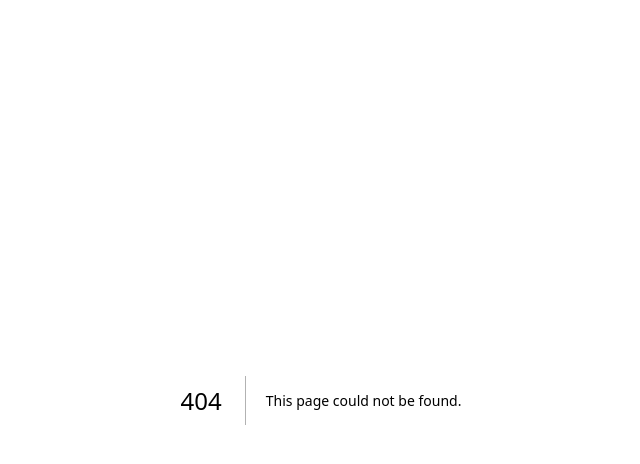
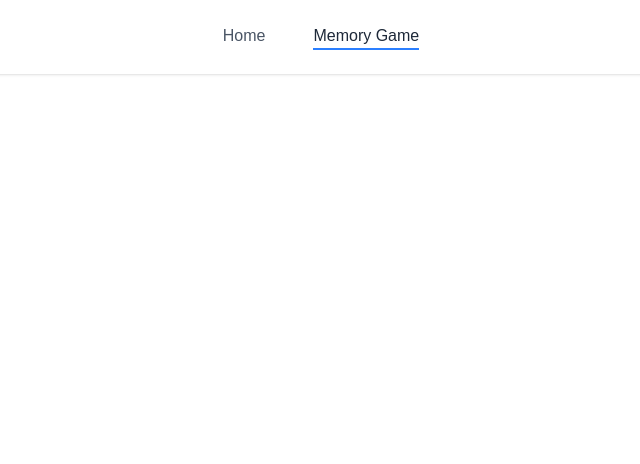
Before and after one commit to StefanoDaniello/prova-zustand, a Next.js app: page /memory-game in a window 1280 px wide. Before the commit this address had no page. Shown: the top 464 px of the page, without its empty margins (319-959 px from the left). Built offline with nearby package versions, Linux system fonts and the light colour scheme.

Commit message:
start memory game

```diff
--- /dev/null
+++ b/src/app/components/header.tsx
@@ -0,0 +1,35 @@
+"use client";
+
+import { usePathname } from "next/navigation";
+
+export default function Header() {
+  const pathname = usePathname();
+  return (
+    <header>
+      <nav className="bg-white shadow dark:bg-gray-800">
+        <div className="container flex items-center justify-center p-6 mx-auto text-gray-600 capitalize dark:text-gray-300">
+          <a
+            href="/"
+            className={`mx-1.5 sm:mx-6 border-b-2 transition-colors duration-300 transform ${
+              pathname === "/"
+                ? "border-blue-500 text-gray-800 dark:text-gray-200"
+                : "border-transparent hover:border-blue-500 hover:text-gray-800 dark:hover:text-gray-200"
+            }`}
+          >
+            Home
+          </a>
+          <a
+            href="/memory-game"
+            className={`mx-1.5 sm:mx-6 border-b-2 transition-colors duration-300 transform ${
+              pathname === "/memory-game"
+                ? "border-blue-500 text-gray-800 dark:text-gray-200"
+                : "border-transparent hover:border-blue-500 hover:text-gray-800 dark:hover:text-gray-200"
+            }`}
+          >
+            Memory Game
+          </a>
+        </div>
+      </nav>
+    </header>
+  );
+}
--- a/src/app/layout.tsx
+++ b/src/app/layout.tsx
@@ -1,6 +1,7 @@
 import type { Metadata } from "next";
 import { Geist, Geist_Mono } from "next/font/google";
 import "./globals.css";
+import Header from "./components/header";
 
 const geistSans = Geist({
   variable: "--font-geist-sans",
@@ -31,6 +32,7 @@ export default function RootLayout({
         suppressHydrationWarning
         className={`${geistSans.variable} ${geistMono.variable} antialiased `}
       >
+        <Header />
         {children}
       </body>
     </html>
--- /dev/null
+++ b/src/app/memory-game/page.tsx
@@ -0,0 +1,5 @@
+"use client";
+
+export default function memoryGame() {
+  <div>hello</div>;
+}
```
Also changed, not shown: src/app/zustand-state/memory-game-store.ts (added).
